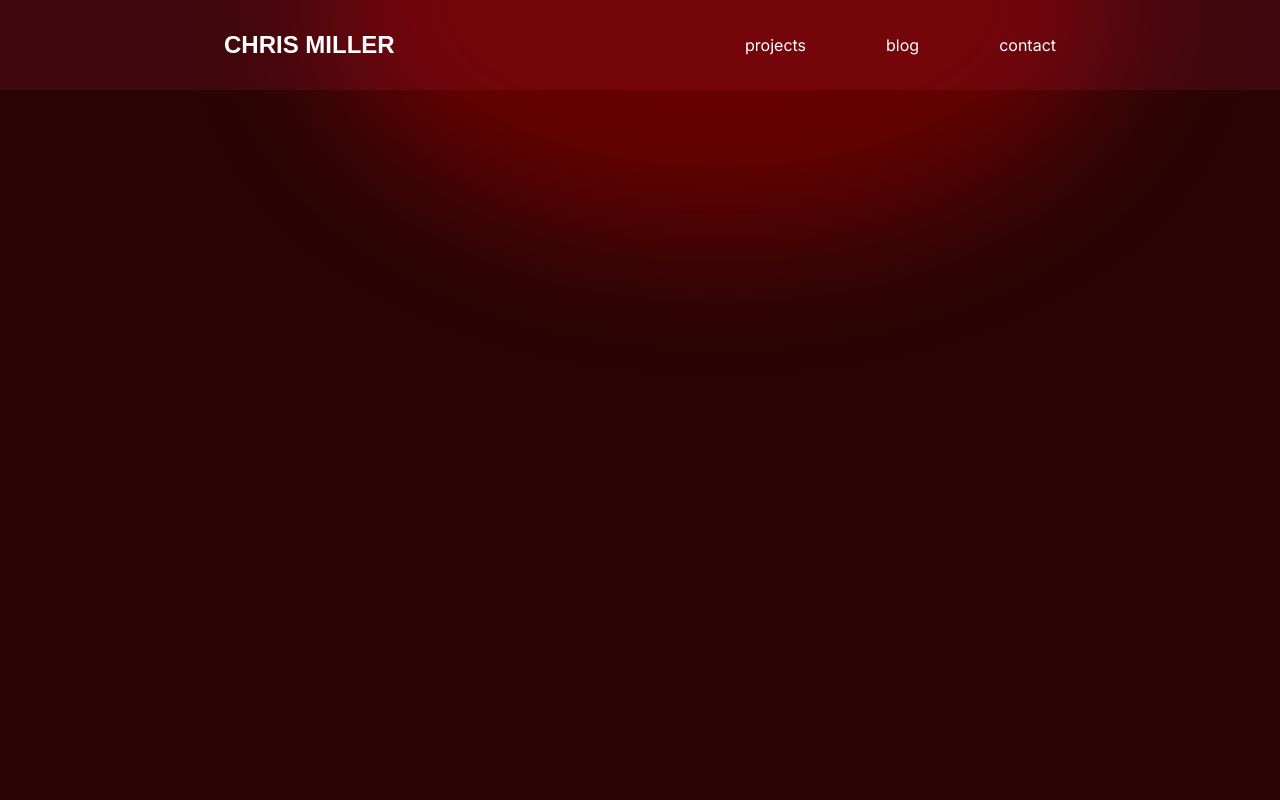
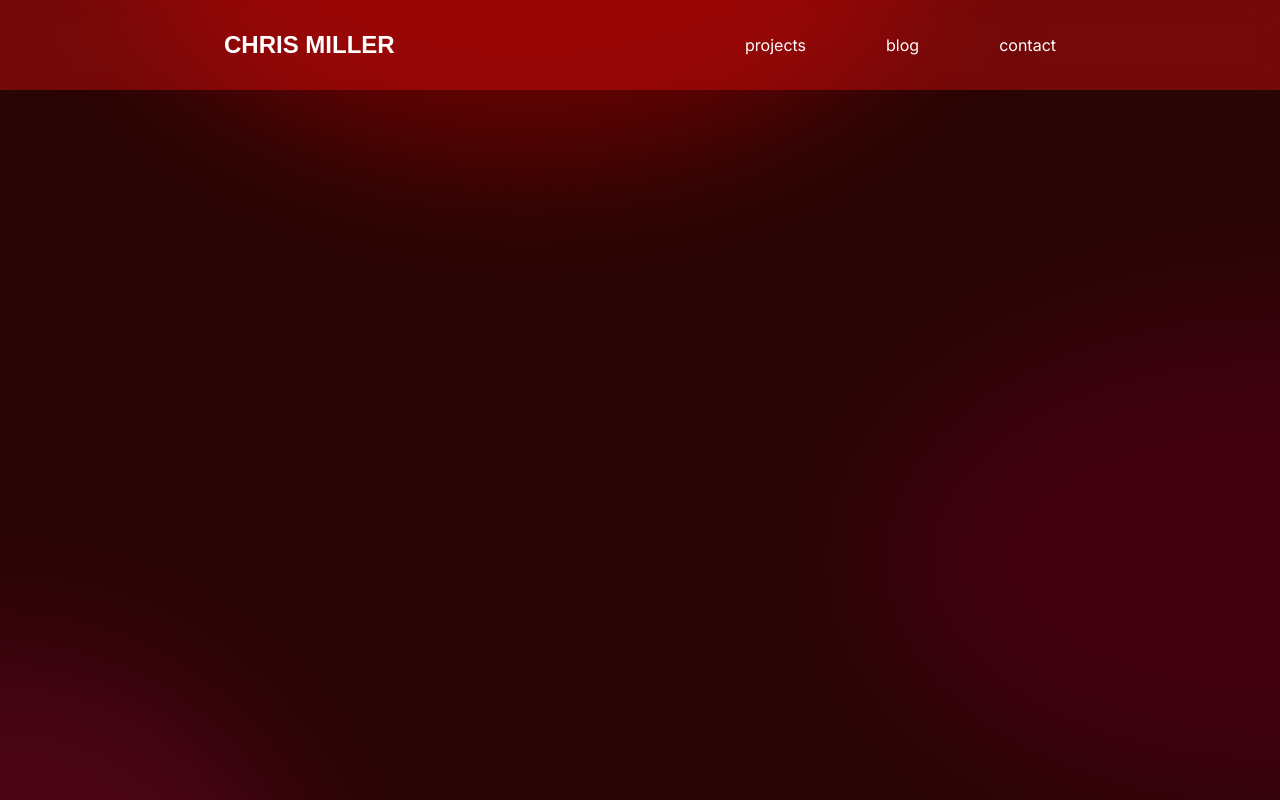
Before and after one commit to ChrisMillerpy/personalsite, a Next.js app: page / in a window 1280 px wide. Shown: the top 800 px of the page. Built offline with nearby package versions, Linux system fonts and the light colour scheme.

Commit message:
Added background spotlights and gave navbar backdrop-blur

```diff
--- a/src/app/page.tsx
+++ b/src/app/page.tsx
@@ -4,7 +4,9 @@ import BackgroundSpotlights from "@/components/Spotlight";
 export default function Home() {
   const xlPadding: string = "px-56";
   return (
-    <main className={`min-h-screen bg-darkred-background ${xlPadding}`}>
+    <main
+      className={`flex flex-col min-h-screen bg-darkred-background ${xlPadding} overflow-x-hidden`}
+    >
       <Header padding={xlPadding} />
       <BackgroundSpotlights />
     </main>
--- a/src/components/Header.tsx
+++ b/src/components/Header.tsx
@@ -5,13 +5,12 @@ interface HeaderProps {
 const Header: React.FC<HeaderProps> = ({ padding }) => {
   return (
     <div
-      className={`z-10 absolute flex items-center top-0 left-0 bg-darkred-header bg-opacity-[0.13] w-full h-[90px] ${padding}`}
+      className={`fixed flex items-center justify-between top-0 left-0 bg-darkred-header bg-opacity-35 backdrop-filter backdrop-blur-lg w-full h-[90px] ${padding} z-50`}
     >
-      <div className="w-full flex justify-between items-center">
       <div>
         <h2 className="uppercase">Chris Miller</h2>
       </div>
-        <div>
+      <nav>
         <ul className="flex">
           <li className="ml-20">
             <a href="">projects</a>
@@ -23,8 +22,7 @@ const Header: React.FC<HeaderProps> = ({ padding }) => {
             <a href="">contact</a>
           </li>
         </ul>
-        </div>
-      </div>
+      </nav>
     </div>
   );
 };
--- a/src/components/Spotlight.tsx
+++ b/src/components/Spotlight.tsx
@@ -19,7 +19,7 @@ const Spotlight: React.FC<SpotlightProps> = ({
         size || "h-[30rem] w-[50rem]"
       } ${position || "left-1/4 -top-[15rem]"} ${blur || "blur-none"} ${
         opacity || "opacity-1"
-      } rounded-[50%] absolute z-0`}
+      } rounded-[50%] relative z-0 m-auto`}
     ></div>
   );
 };
@@ -30,9 +30,25 @@ const BackgroundSpotlights = () => {
       <Spotlight
         color="bg-spotlight-1"
         size="h-[30rem] w-[50rem]"
-        position="left-1/4 -top-[15rem]"
+        position="-left-28 -top-80"
         blur="blur-3xl"
         opacity="opacity-[0.63]"
+      />
+
+      <Spotlight
+        color="bg-spotlight-2"
+        size="h-[30rem] w-[50rem]"
+        position="-right-[40rem] -top-40"
+        blur="blur-3xl"
+        opacity="opacity-[0.63]"
+      />
+
+      <Spotlight
+        color="bg-spotlight-3"
+        size="h-[40rem] w-[40rem]"
+        position="-top-[20rem] -left-[40rem]"
+        blur="blur-3xl"
+        opacity="opacity-[0.15]"
       />
     </>
   );
--- a/tailwind.config.ts
+++ b/tailwind.config.ts
@@ -11,7 +11,7 @@ const config: Config = {
       colors: {
         darkred: {
           background: "#290505",
-          header: "#D7224D",
+          header: "#FF1313",
         },
         spotlight: {
           1: "#890000",
```
Lines whose indentation alone changed are shown as unchanged.
